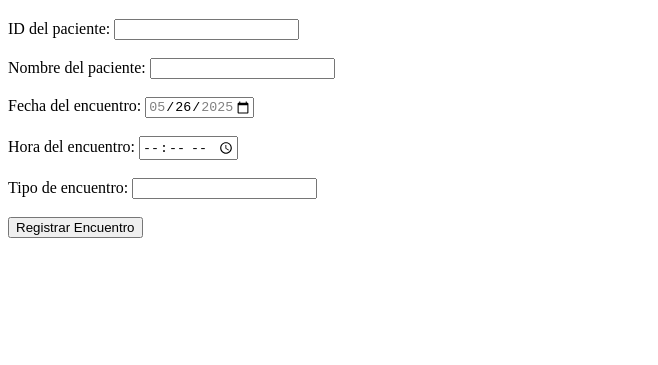
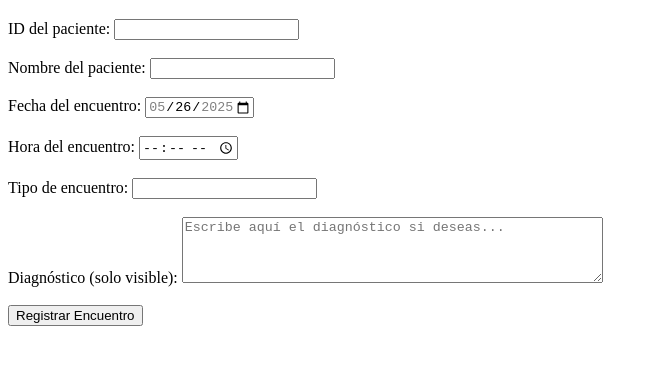
Before and after one commit to Anamorenoch/Encounter, a plain HTML site: page index.html in a window 1280 px wide. Shown: the part 61-426 px from the top of the page, without its empty margins (0-658 px from the left). Drawn offline with Linux system fonts and the light colour scheme.

Commit message:
Update index.html

```diff
--- a/index.html
+++ b/index.html
@@ -9,24 +9,23 @@
     <h1>Formulario de Encuentro HL7 FHIR</h1>
     <form id="encounterForm">
         <label for="patientId">ID del paciente:</label>
-        <input type="text" id="patientId" name="patientId" required><br>
-        <br>
+        <input type="text" id="patientId" name="patientId" required><br><br>
 
         <label for="patientName">Nombre del paciente:</label>
-        <input type="text" id="patientName" name="patientName" required><br>
-        <br>
+        <input type="text" id="patientName" name="patientName" required><br><br>
 
         <label for="encounterDate">Fecha del encuentro:</label>
-        <input type="date" id="encounterDate" name="encounterDate" required><br>
-        <br>
+        <input type="date" id="encounterDate" name="encounterDate" required><br><br>
 
         <label for="encounterTime">Hora del encuentro:</label>
-        <input type="time" id="encounterTime" name="encounterTime" required><br>
-        <br>
+        <input type="time" id="encounterTime" name="encounterTime" required><br><br>
 
         <label for="encounterType">Tipo de encuentro:</label>
-        <input type="text" id="encounterType" name="encounterType" required><br>
-        <br>
+        <input type="text" id="encounterType" name="encounterType" required><br><br>
+
+        <!-- Campo adicional para diagnóstico que NO se enviará -->
+        <label for="diagnosis">Diagnóstico (solo visible):</label>
+        <textarea id="diagnosis" name="diagnosis" rows="4" cols="50" placeholder="Escribe aquí el diagnóstico si deseas..."></textarea><br><br>
 
         <button type="submit">Registrar Encuentro</button>
     </form>
```
